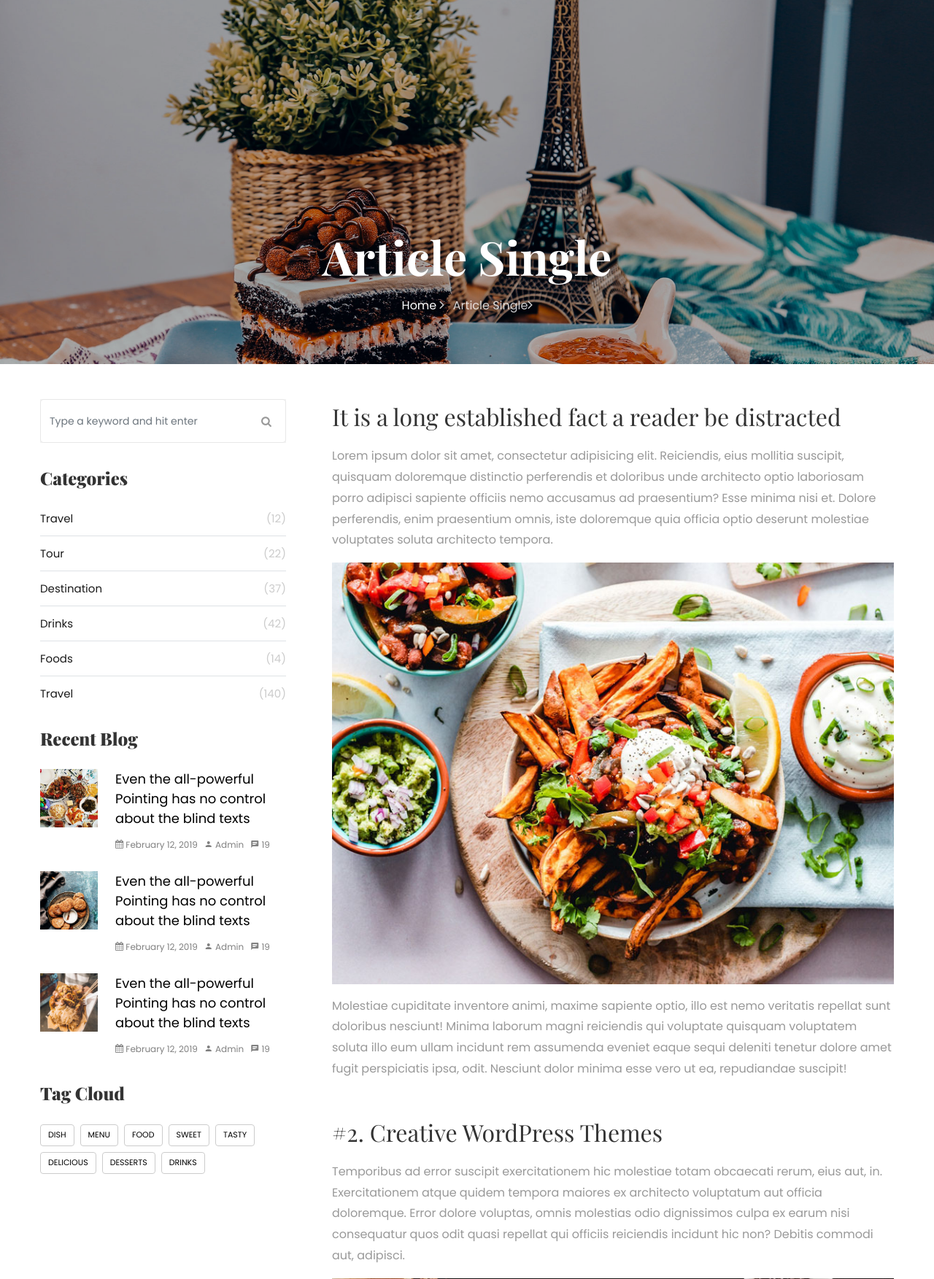
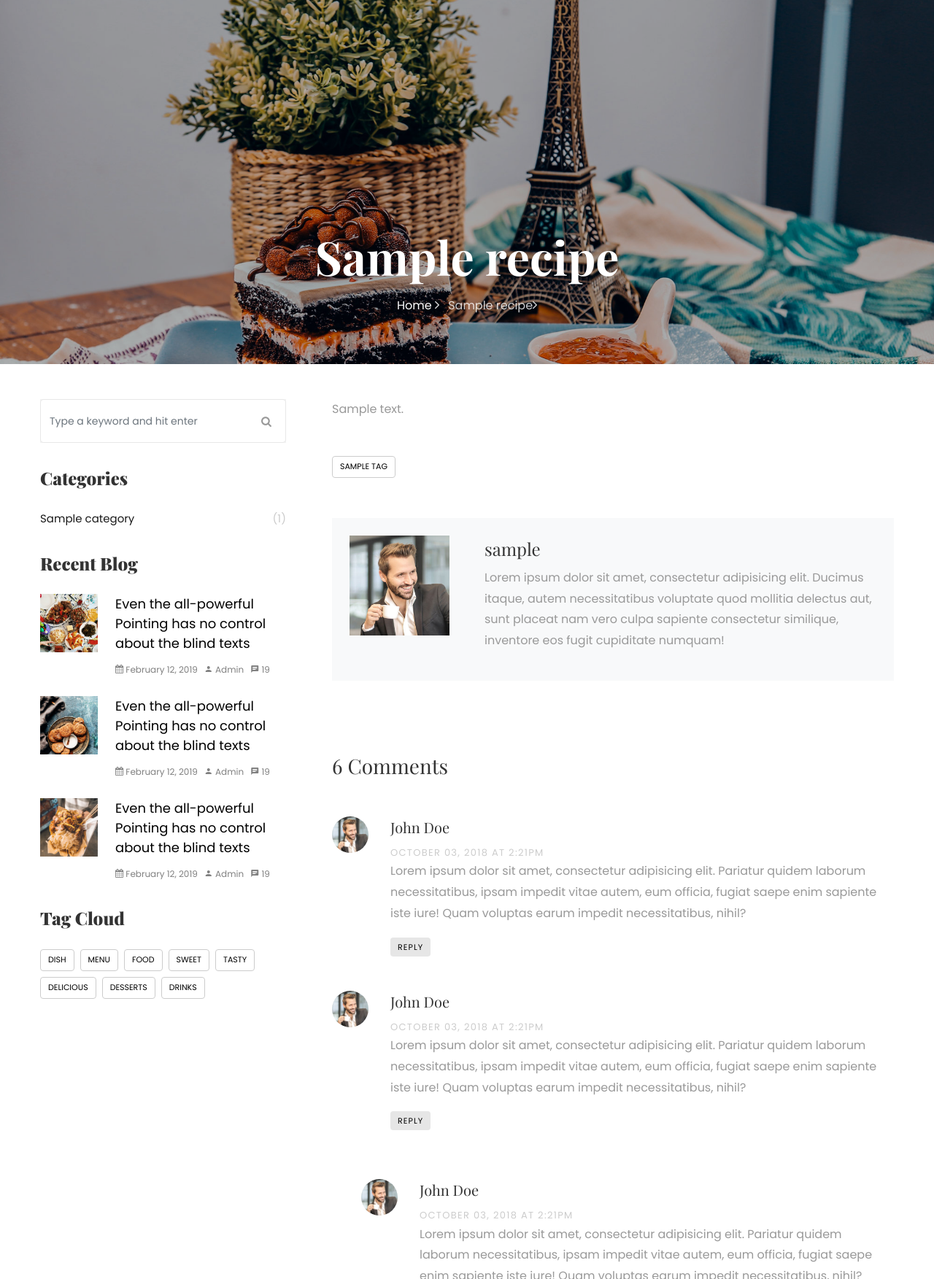
Before and after one commit to gheyderov/py_a8_django_codes, a Django app: template products/templates/single.html in a window 1280 px wide. Shown: the part 92-1845 px from the top of the page at 73% size. Run offline with Django 5.2, Linux system fonts and the light colour scheme; the template is opened without the code that fills it: values that come from a table or form of the project are taken from there, others are empty; tables that the repository leaves empty hold one stand-in row (values such as "Sample post"); grey boxes marked "Sample" are stand-in pictures; parts of the project's set-up code (start-up, migrations or seed data) failed here and were passed over; some libraries are stand-ins or nearby versions; some web fonts are replaced.

Commit message:
DJango template tags

```diff
--- a/core/templates/includes/footer.html
+++ b/core/templates/includes/footer.html
@@ -1,3 +1,4 @@
+{% load static tags %}
 <footer class="ftco-footer ftco-footer-2 ftco-section">
     <div class="container">
         <div class="row mb-5">
@@ -28,11 +29,10 @@
                 <div class="ftco-footer-widget mb-4">
                     <h2 class="ftco-heading-2">Categories</h2>
                     <ul class="list-unstyled">
-                        <li><a href="#" class="py-2 d-block">Food</a></li>
-                        <li><a href="#" class="py-2 d-block">Restaurant</a></li>
-                        <li><a href="#" class="py-2 d-block">Dessert</a></li>
-                        <li><a href="#" class="py-2 d-block">Lifestyle</a></li>
-                        <li><a href="#" class="py-2 d-block">Recipes</a></li>
+                        {% get_categories 5 as category_lists %}
+                        {% for category in category_lists %}
+                        <li><a href="#" class="py-2 d-block">{{category.title}}</a></li>
+                        {% endfor %}
                     </ul>
                 </div>
             </div>
--- /dev/null
+++ b/core/templates/includes/recent_products.html
@@ -0,0 +1,16 @@
+<div class="container">
+    <div class="row">
+        {% for recipe in recipes %}
+        <div class="col">
+            <div class="card" style="width: 18rem;">
+                <img src="{{recipe.cover_image.url}}" class="card-img-top" alt="...">
+                <div class="card-body">
+                  <h5 class="card-title">{{recipe.title}}</h5>
+                  <p class="card-text">Some quick example text to build on the card title and make up the bulk of the card's content.</p>
+                  <a href="#" class="btn btn-primary">Go somewhere</a>
+                </div>
+              </div>
+            </div>
+            {% endfor %}
+    </div>
+</div>
--- /dev/null
+++ b/core/templatetags/tags.py
@@ -0,0 +1,16 @@
+from django import template
+
+register = template.Library()
+from products.models import Category, Recipe
+
+
+@register.simple_tag
+def get_categories(limit):
+    categories = Category.objects.all()[:limit]
+    return categories
+
+
+@register.inclusion_tag("includes/recent_products.html")
+def recent_recipes():
+    recipes = Recipe.objects.all().order_by("-created_at")[:3]
+    return {"recipes": recipes}
--- a/products/models.py
+++ b/products/models.py
@@ -45,6 +45,7 @@ class Recipe(AbstractModel):
         return self.title
 
 
+
 class RecipeImage(AbstractModel):
     image = models.ImageField(upload_to='recipe_images/')
     recipe = models.ForeignKey('Recipe', related_name='images', on_delete=models.CASCADE)
--- a/products/templates/single.html
+++ b/products/templates/single.html
@@ -1,5 +1,5 @@
 {% extends 'base.html' %}
-{% load static %}
+{% load static tags %}
 
 {% block title %}
     <title>Stories - Free Bootstrap 4 Template by Colorlib</title>
@@ -12,9 +12,9 @@
     <div class="container">
         <div class="row no-gutters slider-text align-items-end justify-content-center">
             <div class="col-md-9 ftco-animate pb-5 text-center">
-                <h1 class="mb-3 bread">Article Single</h1>
+                <h1 class="mb-3 bread">{{recipe.title}}</h1>
                 <p class="breadcrumbs"><span class="mr-2"><a href="index.html">Home <i
-                        class="ion-ios-arrow-forward"></i></a></span> <span>Article Single<i
+                        class="ion-ios-arrow-forward"></i></a></span> <span>{{recipe.title}}<i
                         class="ion-ios-arrow-forward"></i></span></p>
             </div>
         </div>
@@ -25,51 +25,12 @@
     <div class="container">
         <div class="row">
             <div class="col-lg-8 order-lg-last ftco-animate">
-                <h2 class="mb-3">It is a long established fact a reader be distracted</h2>
-                <p>Lorem ipsum dolor sit amet, consectetur adipisicing elit. Reiciendis, eius mollitia suscipit,
-                    quisquam doloremque distinctio perferendis et doloribus unde architecto optio laboriosam porro
-                    adipisci sapiente officiis nemo accusamus ad praesentium? Esse minima nisi et. Dolore perferendis,
-                    enim praesentium omnis, iste doloremque quia officia optio deserunt molestiae voluptates soluta
-                    architecto tempora.</p>
-                <p>
-                    <img src="images/image_6.jpg" alt="" class="img-fluid">
-                </p>
-                <p>Molestiae cupiditate inventore animi, maxime sapiente optio, illo est nemo veritatis repellat sunt
-                    doloribus nesciunt! Minima laborum magni reiciendis qui voluptate quisquam voluptatem soluta illo
-                    eum ullam incidunt rem assumenda eveniet eaque sequi deleniti tenetur dolore amet fugit perspiciatis
-                    ipsa, odit. Nesciunt dolor minima esse vero ut ea, repudiandae suscipit!</p>
-                <h2 class="mb-3 mt-5">#2. Creative WordPress Themes</h2>
-                <p>Temporibus ad error suscipit exercitationem hic molestiae totam obcaecati rerum, eius aut, in.
-                    Exercitationem atque quidem tempora maiores ex architecto voluptatum aut officia doloremque. Error
-                    dolore voluptas, omnis molestias odio dignissimos culpa ex earum nisi consequatur quos odit quasi
-                    repellat qui officiis reiciendis incidunt hic non? Debitis commodi aut, adipisci.</p>
-                <p>
-                    <img src="images/image_4.jpg" alt="" class="img-fluid">
-                </p>
-                <p>Quisquam esse aliquam fuga distinctio, quidem delectus veritatis reiciendis. Nihil explicabo quod,
-                    est eos ipsum. Unde aut non tenetur tempore, nisi culpa voluptate maiores officiis quis vel ab
-                    consectetur suscipit veritatis nulla quos quia aspernatur perferendis, libero sint. Error, velit,
-                    porro. Deserunt minus, quibusdam iste enim veniam, modi rem maiores.</p>
-                <p>Odit voluptatibus, eveniet vel nihil cum ullam dolores laborum, quo velit commodi rerum eum quidem
-                    pariatur! Quia fuga iste tenetur, ipsa vel nisi in dolorum consequatur, veritatis porro explicabo
-                    soluta commodi libero voluptatem similique id quidem? Blanditiis voluptates aperiam non magni.
-                    Reprehenderit nobis odit inventore, quia laboriosam harum excepturi ea.</p>
-                <p>Adipisci vero culpa, eius nobis soluta. Dolore, maxime ullam ipsam quidem, dolor distinctio similique
-                    asperiores voluptas enim, exercitationem ratione aut adipisci modi quod quibusdam iusto, voluptates
-                    beatae iure nemo itaque laborum. Consequuntur et pariatur totam fuga eligendi vero dolorum
-                    provident. Voluptatibus, veritatis. Beatae numquam nam ab voluptatibus culpa, tenetur
-                    recusandae!</p>
-                <p>Voluptas dolores dignissimos dolorum temporibus, autem aliquam ducimus at officia adipisci quasi nemo
-                    a perspiciatis provident magni laboriosam repudiandae iure iusto commodi debitis est blanditiis
-                    alias laborum sint dolore. Dolores, iure, reprehenderit. Error provident, pariatur cupiditate soluta
-                    doloremque aut ratione. Harum voluptates mollitia illo minus praesentium, rerum ipsa debitis,
-                    inventore?</p>
+                {{recipe.description}}
                 <div class="tag-widget post-tag-container mb-5 mt-5">
                     <div class="tagcloud">
-                        <a href="#" class="tag-cloud-link">Life</a>
-                        <a href="#" class="tag-cloud-link">Sport</a>
-                        <a href="#" class="tag-cloud-link">Tech</a>
-                        <a href="#" class="tag-cloud-link">Travel</a>
+                        {%for tag in recipe.tags.all%}
+                        <a href="#" class="tag-cloud-link">{{tag}}</a>
+                        {% endfor %}
                     </div>
                 </div>
 
@@ -78,7 +39,7 @@
                         <img src="images/person_1.jpg" alt="Image placeholder" class="img-fluid mb-4">
                     </div>
                     <div class="desc">
-                        <h3>George Washington</h3>
+                        <h3>{{recipe.author.username}}</h3>
                         <p>Lorem ipsum dolor sit amet, consectetur adipisicing elit. Ducimus itaque, autem
                             necessitatibus voluptate quod mollitia delectus aut, sunt placeat nam vero culpa sapiente
                             consectetur similique, inventore eos fugit cupiditate numquam!</p>
@@ -226,12 +187,9 @@
                 <div class="sidebar-box ftco-animate">
                     <ul class="categories">
                         <h3 class="heading mb-4">Categories</h3>
-                        <li><a href="#">Travel <span>(12)</span></a></li>
-                        <li><a href="#">Tour <span>(22)</span></a></li>
-                        <li><a href="#">Destination <span>(37)</span></a></li>
-                        <li><a href="#">Drinks <span>(42)</span></a></li>
-                        <li><a href="#">Foods <span>(14)</span></a></li>
-                        <li><a href="#">Travel <span>(140)</span></a></li>
+                        {% for category in categories %}
+                        <li><a href="#">{{category.title}} <span>({{category.recipes.all.count}})</span></a></li>
+                        {% endfor %}
                     </ul>
                 </div>
 
@@ -291,4 +249,6 @@
     </div>
 </section> <!-- .section -->
 
+{%recent_recipes%}
+
 {% endblock %}
--- a/products/urls.py
+++ b/products/urls.py
@@ -3,5 +3,5 @@ from products.views import products, product_detail
 
 urlpatterns = [
     path('recipes/', products, name = 'recipes'),
-    path('recipe_detail/', product_detail, name = 'product_detail')
+    path('recipe/<int:pk>/', product_detail, name = 'product_detail')
 ]
```
Also changed, not shown: products/templates/recipes.html (+8 -6 lines), products/views.py (+10 -3 lines).
